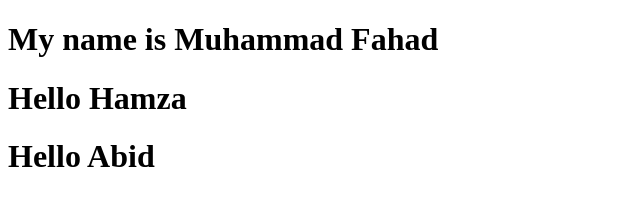
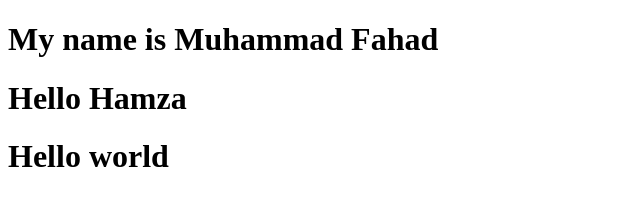
Before and after one commit to Fahadayyoub/boootcampAssignment1, a plain HTML site: page index.html in a window 1280 px wide. Shown: the full height of the page, 0-640 px from the left. Drawn offline with Linux system fonts and the light colour scheme.

Commit message:
done
done

```diff
--- a/index.html
+++ b/index.html
@@ -6,6 +6,6 @@
 <body>
     <h1>My name is Muhammad Fahad</h1>
     <h1>Hello Hamza</h1>
-    <h1>Hello Abid</h1>
+   <h1>Hello world</h1>
 </body>
 </html>
```
